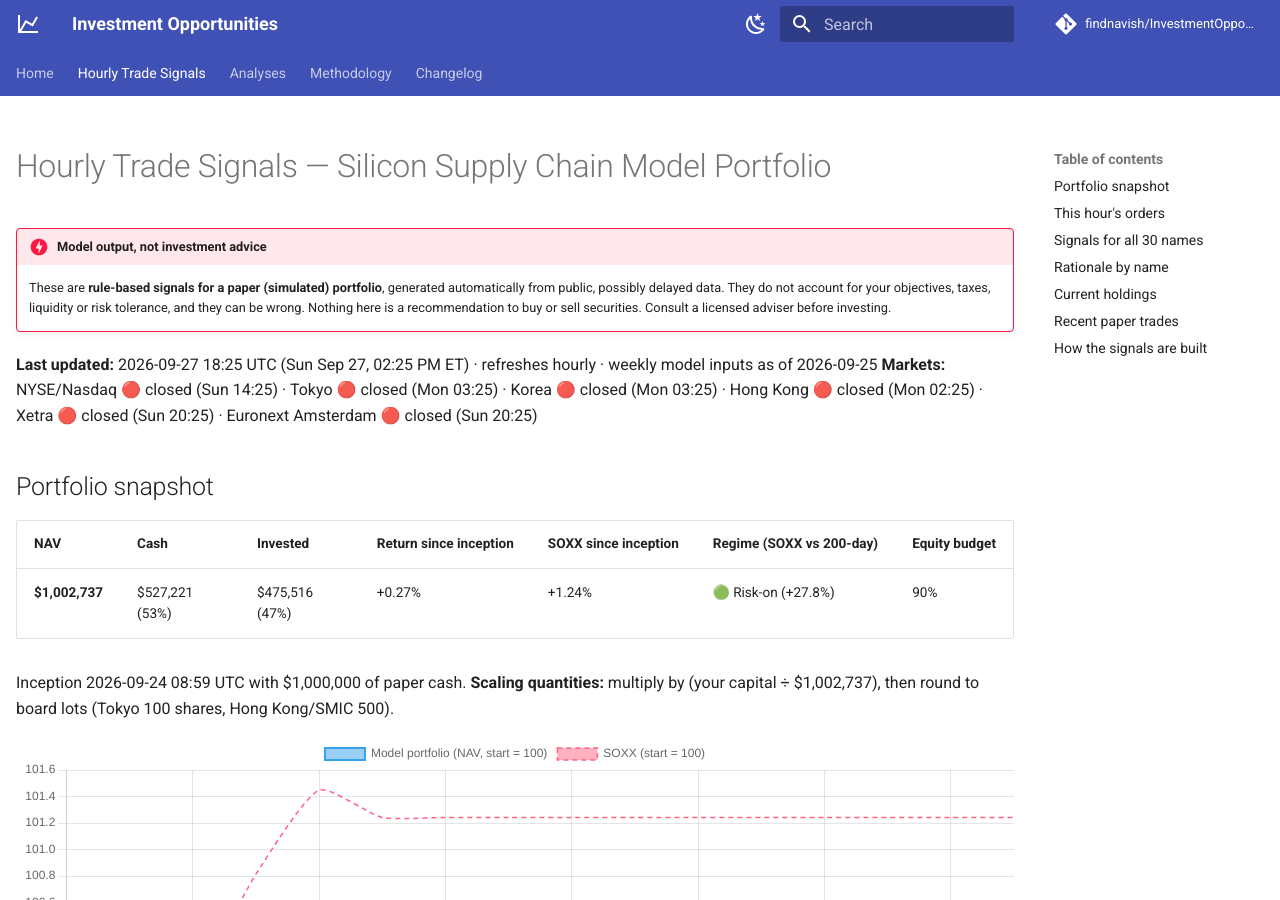
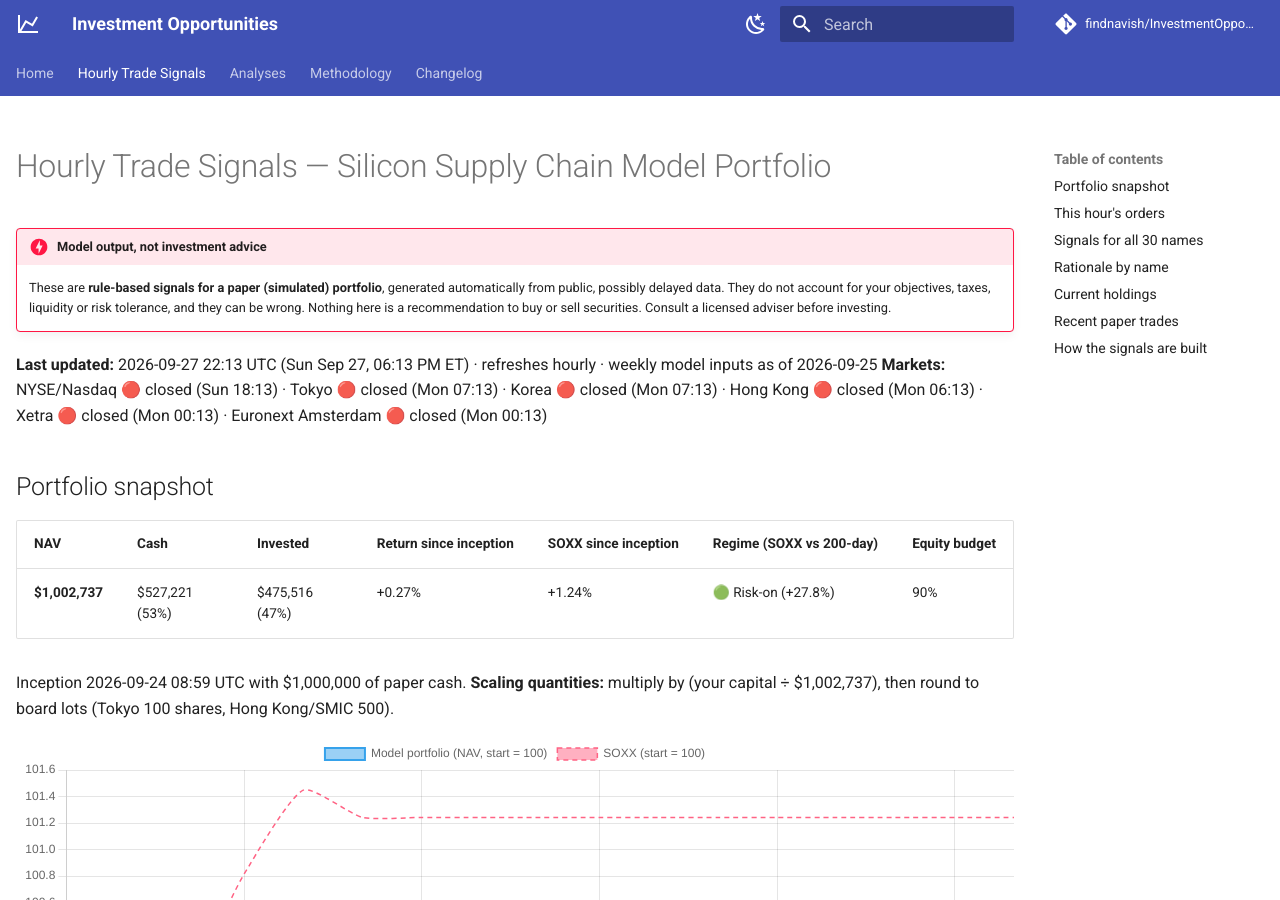
Before and after one commit to findnavish/InvestmentOpportunities, an MkDocs documentation site: the page built from docs/trade-signals/index.md, in a window 1280 px wide and 900 px high. Built offline with MkDocs 1.6.1 and Material for MkDocs 9.7.7, drawn with Linux system fonts in a browser that asks for light colours; comment, search, counter and statistics services are not loaded.

Commit message:
Signals update 2026-09-27 22:13 UTC

```diff
--- a/docs/trade-signals/index.md
+++ b/docs/trade-signals/index.md
@@ -8,8 +8,8 @@ hide:
 !!! danger "Model output, not investment advice"
     These are **rule-based signals for a paper (simulated) portfolio**, generated automatically from public, possibly delayed data. They do not account for your objectives, taxes, liquidity or risk tolerance, and they can be wrong. Nothing here is a recommendation to buy or sell securities. Consult a licensed adviser before investing.
 
-**Last updated:** 2026-09-27 18:25 UTC (Sun Sep 27, 02:25 PM ET) · refreshes hourly · weekly model inputs as of 2026-09-25
-**Markets:** NYSE/Nasdaq 🔴 closed (Sun 14:25) · Tokyo 🔴 closed (Mon 03:25) · Korea 🔴 closed (Mon 03:25) · Hong Kong 🔴 closed (Mon 02:25) · Xetra 🔴 closed (Sun 20:25) · Euronext Amsterdam 🔴 closed (Sun 20:25)
+**Last updated:** 2026-09-27 22:13 UTC (Sun Sep 27, 06:13 PM ET) · refreshes hourly · weekly model inputs as of 2026-09-25
+**Markets:** NYSE/Nasdaq 🔴 closed (Sun 18:13) · Tokyo 🔴 closed (Mon 07:13) · Korea 🔴 closed (Mon 07:13) · Hong Kong 🔴 closed (Mon 06:13) · Xetra 🔴 closed (Mon 00:13) · Euronext Amsterdam 🔴 closed (Mon 00:13)
 
 ## Portfolio snapshot
 
--- a/docs/trade-signals/nav.json
+++ b/docs/trade-signals/nav.json
@@ -1 +1 @@
-[{"t": "2026-09-24T08:59+00:00", "nav": 99.995, "soxx": 100.0}, {"t": "2026-09-25T09:08+00:00", "nav": 100.134, "soxx": 99.998}, {"t": "2026-09-25T09:24+00:00", "nav": 100.13, "soxx": 99.998}, {"t": "2026-09-25T14:37+00:00", "nav": 100.103, "soxx": 100.814}, {"t": "2026-09-25T19:15+00:00", "nav": 100.286, "soxx": 101.448}, {"t": "2026-09-25T22:27+00:00", "nav": 100.274, "soxx": 101.242}, {"t": "2026-09-26T01:35+00:00", "nav": 100.274, "soxx": 101.242}, {"t": "2026-09-26T07:43+00:00", "nav": 100.274, "soxx": 101.242}, {"t": "2026-09-26T13:06+00:00", "nav": 100.274, "soxx": 101.242}, {"t": "2026-09-26T17:11+00:00", "nav": 100.274, "soxx": 101.242}, {"t": "2026-09-26T19:52+00:00", "nav": 100.274, "soxx": 101.242}, {"t": "2026-09-26T22:52+00:00", "nav": 100.274, "soxx": 101.242}, {"t": "2026-09-27T01:28+00:00", "nav": 100.274, "soxx": 101.242}, {"t": "2026-09-27T08:12+00:00", "nav": 100.274, "soxx": 101.242}, {"t": "2026-09-27T14:00+00:00", "nav": 100.274, "soxx": 101.242}, {"t": "2026-09-27T18:25+00:00", "nav": 100.274, "soxx": 101.242}]
+[{"t": "2026-09-24T08:59+00:00", "nav": 99.995, "soxx": 100.0}, {"t": "2026-09-25T09:08+00:00", "nav": 100.134, "soxx": 99.998}, {"t": "2026-09-25T09:24+00:00", "nav": 100.13, "soxx": 99.998}, {"t": "2026-09-25T14:37+00:00", "nav": 100.103, "soxx": 100.814}, {"t": "2026-09-25T19:15+00:00", "nav": 100.286, "soxx": 101.448}, {"t": "2026-09-25T22:27+00:00", "nav": 100.274, "soxx": 101.242}, {"t": "2026-09-26T01:35+00:00", "nav": 100.274, "soxx": 101.242}, {"t": "2026-09-26T07:43+00:00", "nav": 100.274, "soxx": 101.242}, {"t": "2026-09-26T13:06+00:00", "nav": 100.274, "soxx": 101.242}, {"t": "2026-09-26T17:11+00:00", "nav": 100.274, "soxx": 101.242}, {"t": "2026-09-26T19:52+00:00", "nav": 100.274, "soxx": 101.242}, {"t": "2026-09-26T22:52+00:00", "nav": 100.274, "soxx": 101.242}, {"t": "2026-09-27T01:28+00:00", "nav": 100.274, "soxx": 101.242}, {"t": "2026-09-27T08:12+00:00", "nav": 100.274, "soxx": 101.242}, {"t": "2026-09-27T14:00+00:00", "nav": 100.274, "soxx": 101.242}, {"t": "2026-09-27T18:25+00:00", "nav": 100.274, "soxx": 101.242}, {"t": "2026-09-27T22:13+00:00", "nav": 100.274, "soxx": 101.242}]
```
